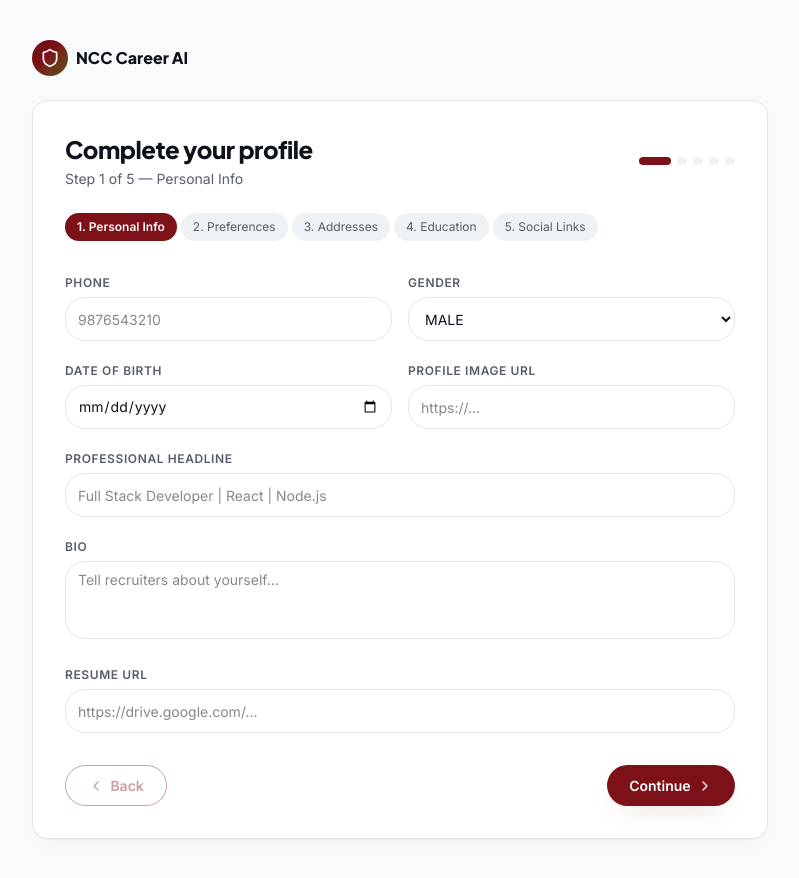
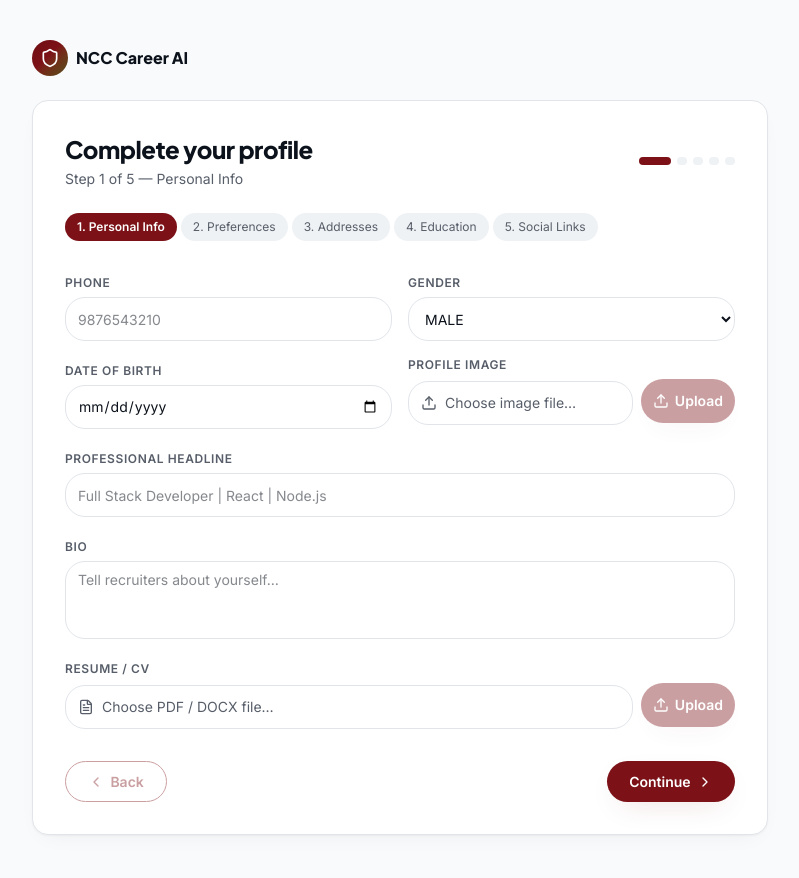
Before and after one commit to Igit-MCA-Projects/ncc-frontend, a React (Vite) app in the folder Job Portal/: page /profile-complete in a window 1280 px wide. Shown: the whole page, without its empty margins (240-1039 px from the left). Built offline with nearby package versions, Linux system fonts and the light colour scheme.

Commit message:
integrated the api for file uploading

```diff
--- a/Job Portal/src/pages/ProfileCompletionform.jsx
+++ b/Job Portal/src/pages/ProfileCompletionform.jsx
@@ -8,9 +8,11 @@ import {
 import { motion, AnimatePresence } from "framer-motion";
 import {
   Shield, Plus, Trash2, Loader2, ChevronRight, ChevronLeft,
+  Upload, CheckCircle2, FileText,
 } from "lucide-react";
 import toast from "react-hot-toast";
 import { ProfileProvider, useProfile } from "../context/ProfileContext";
+import { api } from "../services/api";
 
 // ─── Constants (aligned with backend Zod schema) ──────────────────────────────
 
@@ -65,6 +67,37 @@ function ProfileCompletionFormInner() {
   const [step, setStep] = useState(1);
   const [submitting, setSubmitting] = useState(false); // local — NOT from context
   const [locationInput, setLocationInput] = useState("");
+
+  // ── File upload state ──────────────────────────────────────────────────────
+  const [imageFile, setImageFile]       = useState(null);   // selected File object
+  const [imageUploading, setImageUploading] = useState(false);
+  const [imageUploaded, setImageUploaded]   = useState(false); // true after successful upload
+
+  const [resumeFile, setResumeFile]       = useState(null);
+  const [resumeUploading, setResumeUploading] = useState(false);
+  const [resumeUploaded, setResumeUploaded]   = useState(false);
+
+  const uploadFile = async (file, onUrl, setUploading, setUploaded) => {
+    if (!file) return;
+    const formData = new FormData();
+    formData.append("file", file);
+    setUploading(true);
+    try {
+      const res = await api.post("/upload-file", formData, {
+        headers: { "Content-Type": "multipart/form-data" },
+      });
+      if (!res.data?.success) throw new Error(res.data?.message || "Upload failed");
+      const url = res.data.data; // backend returns the URL string directly in data
+      onUrl(url);
+      setUploaded(true);
+      toast.success("File uploaded successfully!");
+    } catch (err) {
+      console.error("Upload error:", err);
+      toast.error(err.response?.data?.message || err.message || "Upload failed");
+    } finally {
+      setUploading(false);
+    }
+  };
 
   const {
     register,
@@ -255,12 +288,53 @@ function ProfileCompletionFormInner() {
                       <Err name="dateOfBirth" />
                     </div>
 
+                    {/* Profile Image Upload */}
                     <div>
-                      <F label="Profile Image URL">
-                        <input {...register("profileImage", {
-                          validate: (v) => !v || /^https?:\/\/.+/.test(v) || "Must be a valid URL",
-                        })} placeholder="https://..." className={inputCls(errors.profileImage)} />
-                      </F>
+                      <span className="text-xs font-semibold uppercase tracking-wider text-muted-foreground block mb-1">
+                        Profile Image
+                      </span>
+                      <div className="flex items-center gap-2">
+                        <label className="flex-1 cursor-pointer">
+                          <div className={`mt-1 h-11 px-3 rounded-xl bg-card border text-sm flex items-center gap-2 overflow-hidden ${
+                            imageUploaded ? "border-green-500/60" : "border-border"
+                          }`}>
+                            {imageUploaded
+                              ? <CheckCircle2 className="h-4 w-4 text-green-500 shrink-0" />
+                              : <Upload className="h-4 w-4 text-muted-foreground shrink-0" />}
+                            <span className="truncate text-muted-foreground">
+                              {imageFile ? imageFile.name : "Choose image file…"}
+                            </span>
+                          </div>
+                          <input type="file" accept="image/*" className="hidden"
+                            onChange={(e) => {
+                              const f = e.target.files?.[0] || null;
+                              setImageFile(f);
+                              setImageUploaded(false);   // allow re-upload
+                              setValue("profileImage", ""); // clear old URL
+                            }}
+                          />
+                        </label>
+                        <button type="button"
+                          disabled={!imageFile || imageUploading || imageUploaded}
+                          onClick={() => uploadFile(
+                            imageFile,
+                            (url) => setValue("profileImage", url),
+                            setImageUploading, setImageUploaded
+                          )}
+                          className="btn-primary text-sm px-3 h-11 shrink-0 disabled:opacity-40 flex items-center gap-1.5"
+                        >
+                          {imageUploading
+                            ? <Loader2 className="h-4 w-4 animate-spin" />
+                            : imageUploaded
+                            ? <CheckCircle2 className="h-4 w-4" />
+                            : <Upload className="h-4 w-4" />}
+                          {imageUploading ? "Uploading…" : imageUploaded ? "Uploaded" : "Upload"}
+                        </button>
+                      </div>
+                      {/* Hidden registered field to hold the URL */}
+                      <input type="hidden" {...register("profileImage", {
+                        validate: (v) => !v || /^https?:\/\/.+/.test(v) || "Must be a valid URL",
+                      })} />
                       <Err name="profileImage" />
                     </div>
 
@@ -281,12 +355,52 @@ function ProfileCompletionFormInner() {
                       </F>
                     </div>
 
+                    {/* Resume Upload */}
                     <div className="sm:col-span-2">
-                      <F label="Resume URL">
-                        <input {...register("resumeUrl", {
-                          validate: (v) => !v || /^https?:\/\/.+/.test(v) || "Must be a valid URL",
-                        })} placeholder="https://drive.google.com/..." className={inputCls(errors.resumeUrl)} />
-                      </F>
+                      <span className="text-xs font-semibold uppercase tracking-wider text-muted-foreground block mb-1">
+                        Resume / CV
+                      </span>
+                      <div className="flex items-center gap-2">
+                        <label className="flex-1 cursor-pointer">
+                          <div className={`mt-1 h-11 px-3 rounded-xl bg-card border text-sm flex items-center gap-2 overflow-hidden ${
+                            resumeUploaded ? "border-green-500/60" : "border-border"
+                          }`}>
+                            {resumeUploaded
+                              ? <CheckCircle2 className="h-4 w-4 text-green-500 shrink-0" />
+                              : <FileText className="h-4 w-4 text-muted-foreground shrink-0" />}
+                            <span className="truncate text-muted-foreground">
+                              {resumeFile ? resumeFile.name : "Choose PDF / DOCX file…"}
+                            </span>
+                          </div>
+                          <input type="file" accept=".pdf,.doc,.docx,application/pdf" className="hidden"
+                            onChange={(e) => {
+                              const f = e.target.files?.[0] || null;
+                              setResumeFile(f);
+                              setResumeUploaded(false);
+                              setValue("resumeUrl", "");
+                            }}
+                          />
+                        </label>
+                        <button type="button"
+                          disabled={!resumeFile || resumeUploading || resumeUploaded}
+                          onClick={() => uploadFile(
+                            resumeFile,
+                            (url) => setValue("resumeUrl", url),
+                            setResumeUploading, setResumeUploaded
+                          )}
+                          className="btn-primary text-sm px-3 h-11 shrink-0 disabled:opacity-40 flex items-center gap-1.5"
+                        >
+                          {resumeUploading
+                            ? <Loader2 className="h-4 w-4 animate-spin" />
+                            : resumeUploaded
+                            ? <CheckCircle2 className="h-4 w-4" />
+                            : <Upload className="h-4 w-4" />}
+                          {resumeUploading ? "Uploading…" : resumeUploaded ? "Uploaded" : "Upload"}
+                        </button>
+                      </div>
+                      <input type="hidden" {...register("resumeUrl", {
+                        validate: (v) => !v || /^https?:\/\/.+/.test(v) || "Must be a valid URL",
+                      })} />
                       <Err name="resumeUrl" />
                     </div>
                   </div>
```
